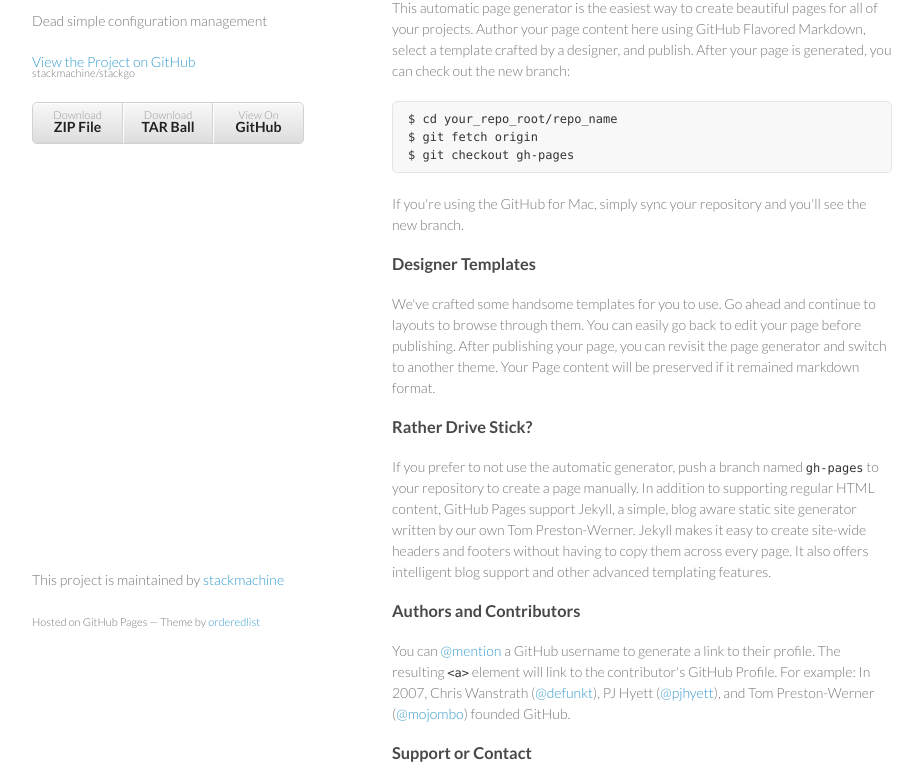
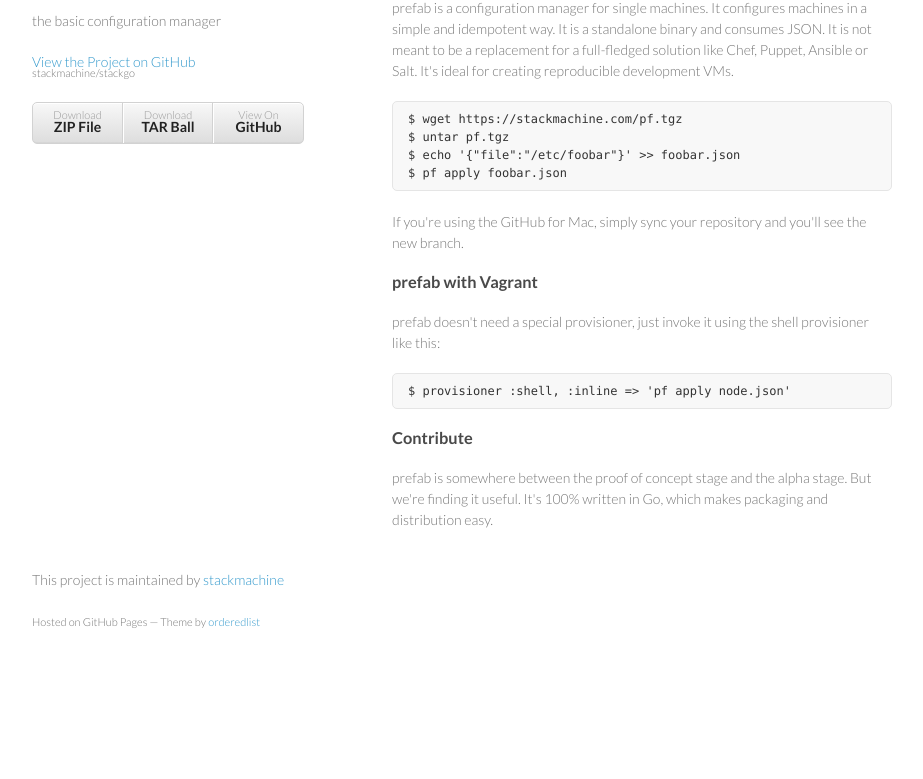
Before and after one commit to kyleconroy/prefab, a plain HTML site: page index.html in a window 1280 px wide. Shown: the part 99-878 px from the top of the page, without its empty margins (178-1101 px from the left). After the commit the page ends 800 px from the top, so only its background shows below. Drawn offline with Linux system fonts and the light colour scheme.

```diff
--- a/index.html
+++ b/index.html
@@ -16,7 +16,7 @@
     <div class="wrapper">
       <header>
         <h1>Stackgo</h1>
-        <p>Dead simple configuration management</p>
+        <p>the basic configuration manager</p>
 
         <p class="view"><a href="https://github.com/stackmachine/stackgo">View the Project on GitHub <small>stackmachine/stackgo</small></a></p>
 
@@ -29,36 +29,30 @@
       </header>
       <section>
         <h3>
-<a name="welcome-to-github-pages" class="anchor" href="#welcome-to-github-pages"><span class="octicon octicon-link"></span></a>Welcome to GitHub Pages.</h3>
+<a name="prefab---the-basic-configuration-manager" class="anchor" href="#prefab---the-basic-configuration-manager"><span class="octicon octicon-link"></span></a>prefab - the basic configuration manager</h3>
 
-<p>This automatic page generator is the easiest way to create beautiful pages for all of your projects. Author your page content here using GitHub Flavored Markdown, select a template crafted by a designer, and publish. After your page is generated, you can check out the new branch:</p>
+<p>prefab is a configuration manager for single machines. It configures machines in a simple and idempotent way. It is a standalone binary and consumes JSON. It is not meant to be a replacement for a full-fledged solution like Chef, Puppet, Ansible or Salt. It's ideal for creating reproducible development VMs.</p>
 
-<pre><code>$ cd your_repo_root/repo_name
-$ git fetch origin
-$ git checkout gh-pages
+<pre><code>$ wget https://stackmachine.com/pf.tgz
+$ untar pf.tgz
+$ echo '{"file":"/etc/foobar"}' &gt;&gt; foobar.json
+$ pf apply foobar.json
 </code></pre>
 
 <p>If you're using the GitHub for Mac, simply sync your repository and you'll see the new branch.</p>
 
 <h3>
-<a name="designer-templates" class="anchor" href="#designer-templates"><span class="octicon octicon-link"></span></a>Designer Templates</h3>
+<a name="prefab-with-vagrant" class="anchor" href="#prefab-with-vagrant"><span class="octicon octicon-link"></span></a>prefab with Vagrant</h3>
 
-<p>We've crafted some handsome templates for you to use. Go ahead and continue to layouts to browse through them. You can easily go back to edit your page before publishing. After publishing your page, you can revisit the page generator and switch to another theme. Your Page content will be preserved if it remained markdown format.</p>
+<p>prefab doesn't need a special provisioner, just invoke it using the shell provisioner like this:</p>
+
+<pre><code>$ provisioner :shell, :inline =&gt; 'pf apply node.json'
+</code></pre>
 
 <h3>
-<a name="rather-drive-stick" class="anchor" href="#rather-drive-stick"><span class="octicon octicon-link"></span></a>Rather Drive Stick?</h3>
+<a name="contribute" class="anchor" href="#contribute"><span class="octicon octicon-link"></span></a>Contribute</h3>
 
-<p>If you prefer to not use the automatic generator, push a branch named <code>gh-pages</code> to your repository to create a page manually. In addition to supporting regular HTML content, GitHub Pages support Jekyll, a simple, blog aware static site generator written by our own Tom Preston-Werner. Jekyll makes it easy to create site-wide headers and footers without having to copy them across every page. It also offers intelligent blog support and other advanced templating features.</p>
-
-<h3>
-<a name="authors-and-contributors" class="anchor" href="#authors-and-contributors"><span class="octicon octicon-link"></span></a>Authors and Contributors</h3>
-
-<p>You can <a href="https://github.com/blog/821" class="user-mention">@mention</a> a GitHub username to generate a link to their profile. The resulting <code>&lt;a&gt;</code> element will link to the contributor's GitHub Profile. For example: In 2007, Chris Wanstrath (<a href="https://github.com/defunkt" class="user-mention">@defunkt</a>), PJ Hyett (<a href="https://github.com/pjhyett" class="user-mention">@pjhyett</a>), and Tom Preston-Werner (<a href="https://github.com/mojombo" class="user-mention">@mojombo</a>) founded GitHub.</p>
-
-<h3>
-<a name="support-or-contact" class="anchor" href="#support-or-contact"><span class="octicon octicon-link"></span></a>Support or Contact</h3>
-
-<p>Having trouble with Pages? Check out the documentation at <a href="http://help.github.com/pages">http://help.github.com/pages</a> or contact <a href="mailto:support@github.com">support@github.com</a> and we’ll help you sort it out.</p>
+<p>prefab is somewhere between the proof of concept stage and the alpha stage. But we're finding it useful. It's 100% written in Go, which makes packaging and distribution easy.</p>
       </section>
       <footer>
         <p>This project is maintained by <a href="https://github.com/stackmachine">stackmachine</a></p>
```
Also changed, not shown: params.json (+1 -1 lines).
